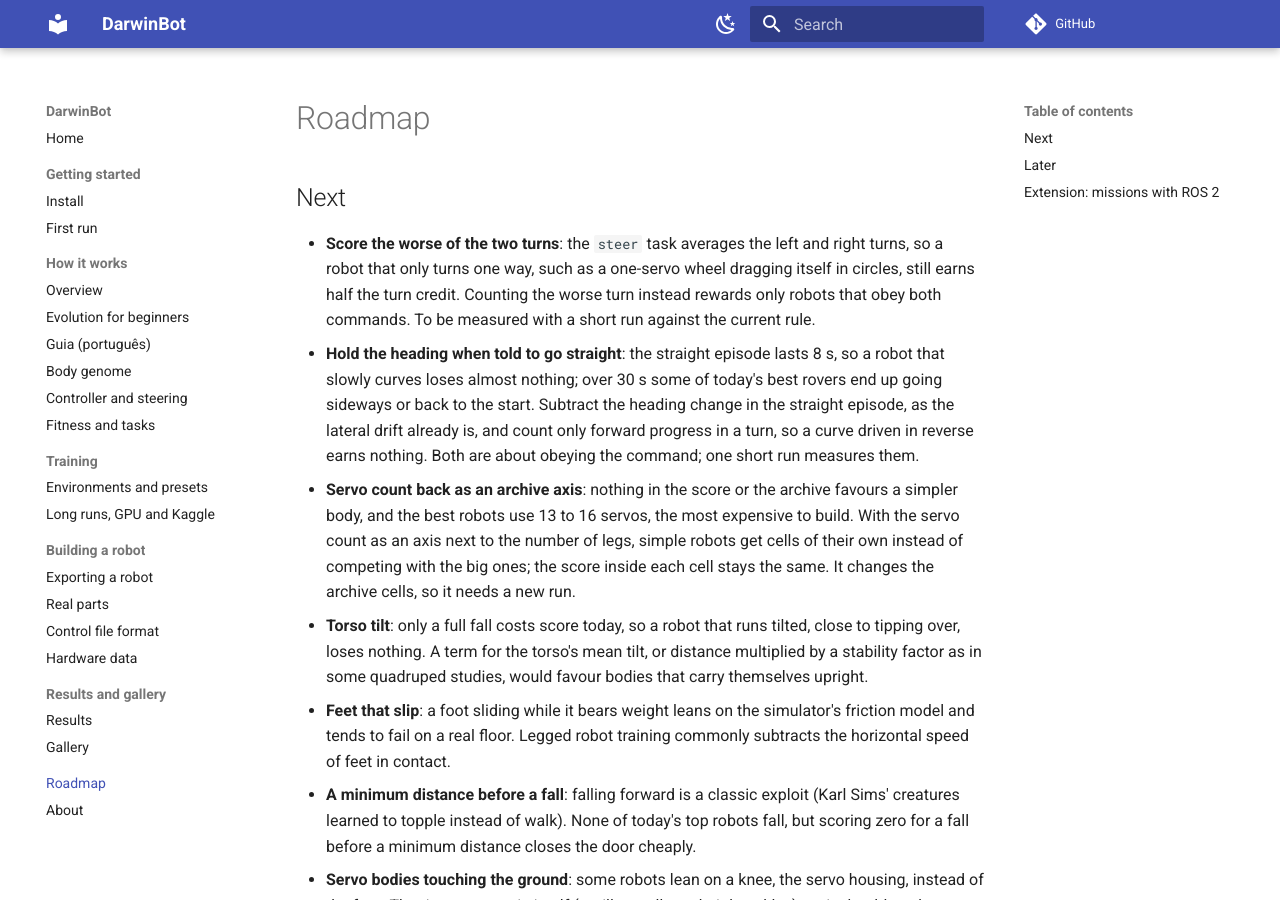
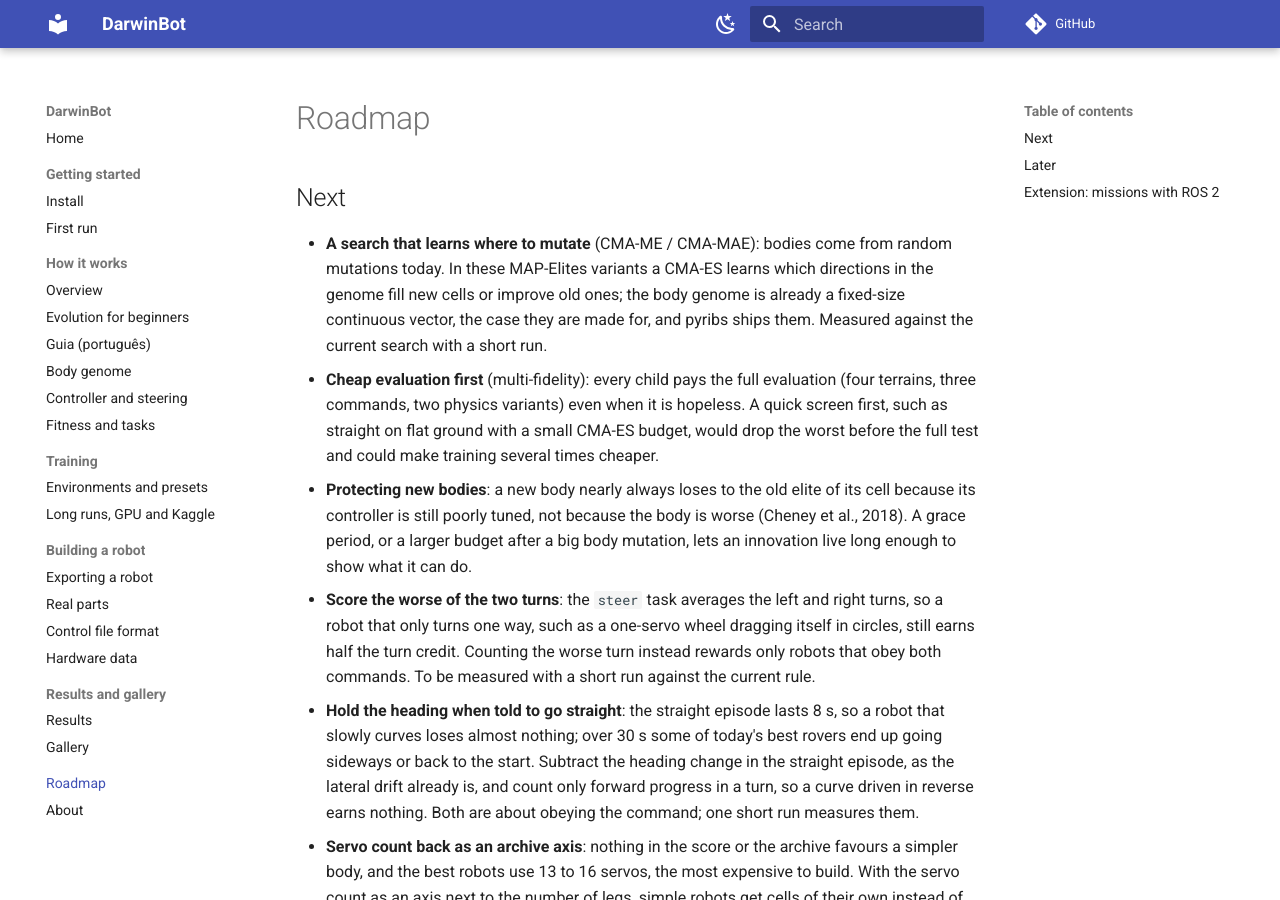
Before and after one commit to mpena2099/darwinbot, an MkDocs documentation site: the page built from docs/roadmap.md, in a window 1280 px wide and 900 px high. Built offline with MkDocs 1.6.1 and Material for MkDocs 9.7.7, drawn with Linux system fonts in a browser that asks for light colours; comment, search, counter and statistics services are not loaded; some of the changed text lies outside the part shown.

Commit message:
Roadmap: CMA-MAE, cheap evaluation first, protecting new bodies, surrogate model, learned axes

```diff
--- a/docs/roadmap.md
+++ b/docs/roadmap.md
@@ -2,6 +2,22 @@
 
 ## Next
 
+- **A search that learns where to mutate** (CMA-ME / CMA-MAE): bodies come
+  from random mutations today. In these MAP-Elites variants a CMA-ES learns
+  which directions in the genome fill new cells or improve old ones; the body
+  genome is already a fixed-size continuous vector, the case they are made
+  for, and pyribs ships them. Measured against the current search with a short
+  run.
+- **Cheap evaluation first** (multi-fidelity): every child pays the full
+  evaluation (four terrains, three commands, two physics variants) even when
+  it is hopeless. A quick screen first, such as straight on flat ground with a
+  small CMA-ES budget, would drop the worst before the full test and could
+  make training several times cheaper.
+- **Protecting new bodies**: a new body nearly always loses to the old
+  elite of its cell because its controller is still poorly tuned, not because
+  the body is worse (Cheney et al., 2018). A grace period, or a larger budget
+  after a big body mutation, lets an innovation live long enough to show what
+  it can do.
 - **Score the worse of the two turns**: the `steer` task averages the left and
   right turns, so a robot that only turns one way, such as a one-servo wheel
   dragging itself in circles, still earns half the turn credit. Counting the
@@ -61,6 +77,13 @@
 
 ## Later
 
+- **A surrogate model**: a small model trained on the thousands of bodies the
+  archive has already scored would predict a new body's score before it is
+  simulated, so only promising ones are; it complements cheap evaluation
+  first.
+- **Learned archive axes** (AURORA): today's axes (contact time, height,
+  legs, cost of transport) are chosen by hand. Axes learned from recorded
+  behaviour could separate gait styles nobody listed. More experimental.
 - **Organic parts on export**, an optional step for whoever prints a robot:
   topology optimisation of every printed part after evolution, under the servo stall torque and the loads seen in
   simulation, removing material where nothing is carried. The parts come out
```
